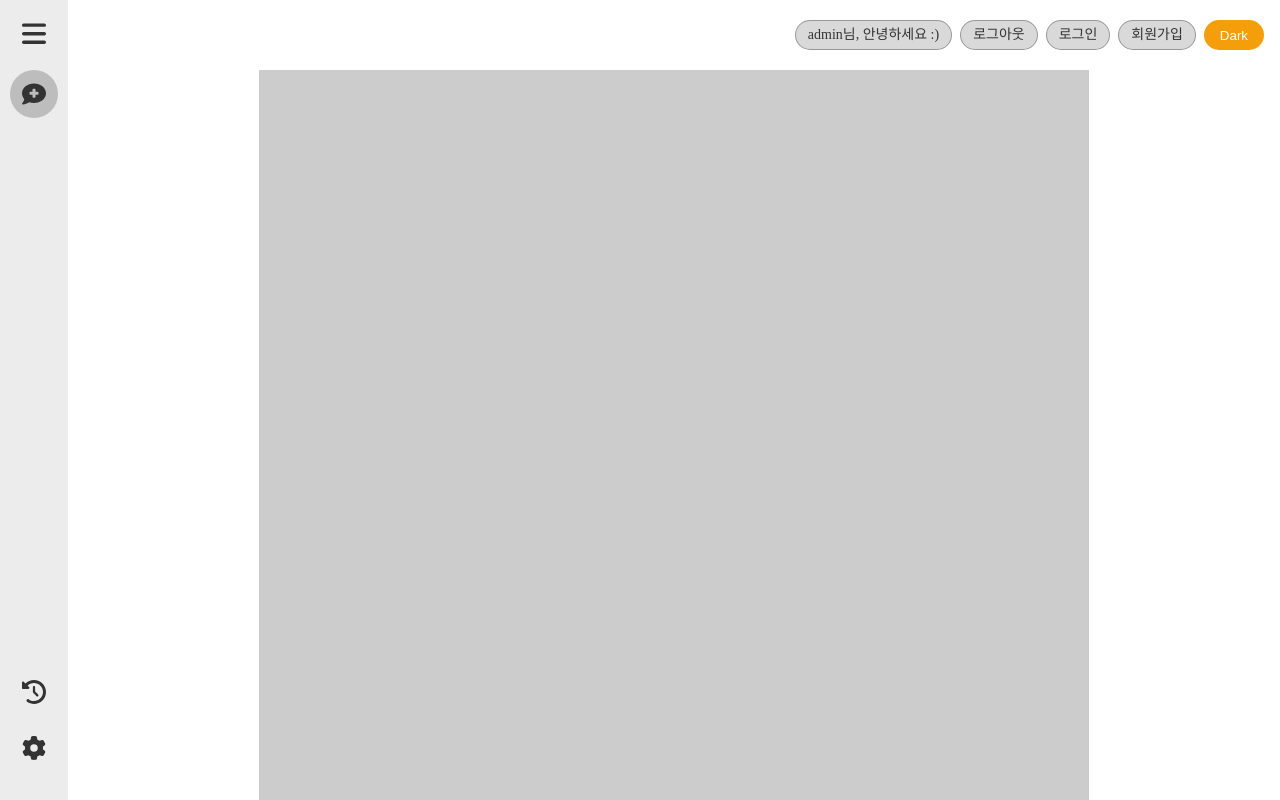
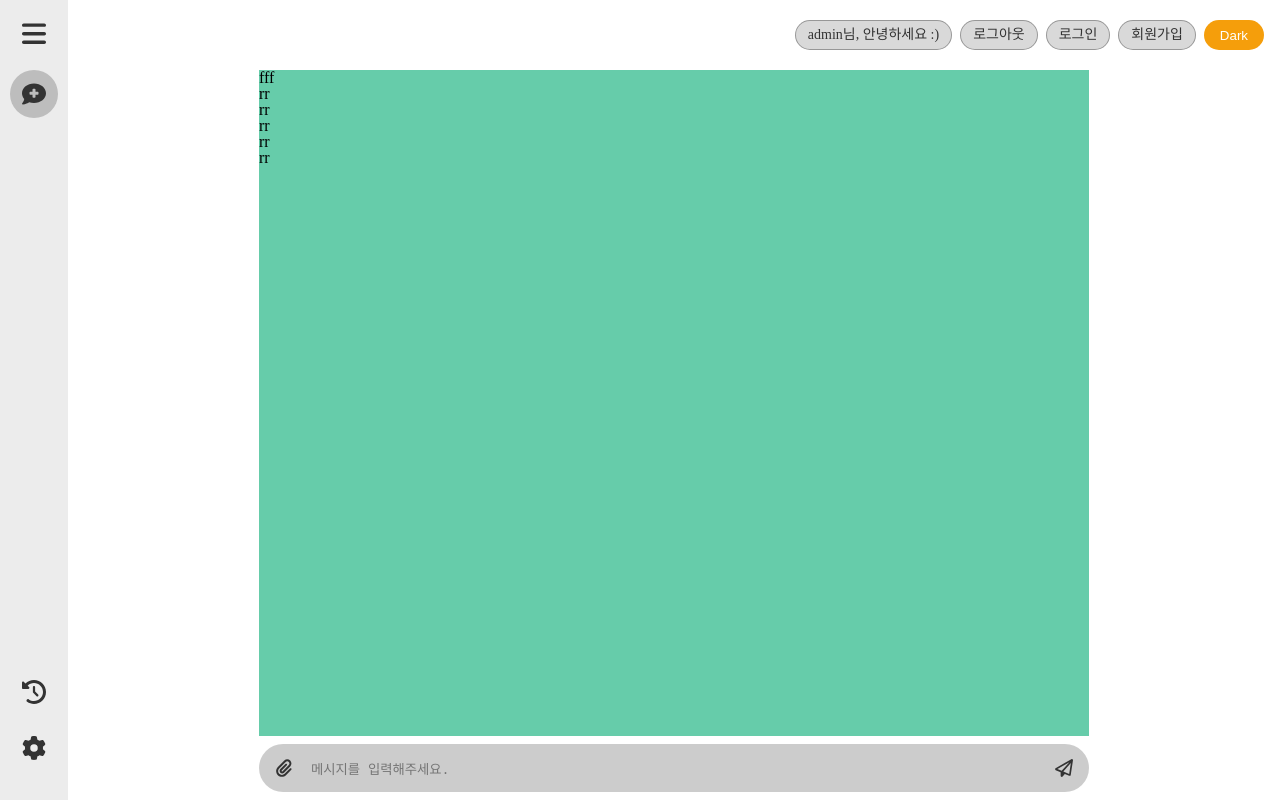
Before and after one commit to DoinSeol/generativeAI, a plain HTML site: page ROOT/main/index.html in a window 1280 px wide. Drawn offline with Linux system fonts and the light colour scheme.

Commit message:
24.08.05_right_q&a_01

```diff
--- a/ROOT/main/css/common.css
+++ b/ROOT/main/css/common.css
@@ -2,8 +2,9 @@
   --background-col: #131314;
   --side-box-col: #1E1F20;
   --active-box-col: #2B2171;
+  --basic-box-col: rgba(255, 255, 255, 0.15);
   --hover-box-col: #333333;
-  --hover-bt-col: rgba(255, 255, 255, 0.15);
+  --hover-bt-col: rgba(255, 255, 255, 0.2);
   --bt-col: rgba(255, 255, 255, 0.2);
   --bt-border-col: rgba(255, 255, 255, 0.3);
   --box-col: #1E1F20;
@@ -30,6 +31,7 @@
   --background-col: #ffffff;
   --side-box-col: #ececec;
   --active-box-col: #2B2171;
+  --basic-box-col: rgba(0, 0, 0, 0.2);
   --hover-box-col: #333333;
   --hover-bt-col: rgba(0, 0, 0, 0.15);
   --bt-col: rgba(0, 0, 0, 0.2);
@@ -67,32 +69,27 @@ svg {fill: var(--main-txt-col);}
 
 .bt_box_36 {width: 100%; height: 36px; border-radius: 18px;}
 
-.bt_box_36 a, .bt_box_48 a {width: 100%; }
-
-
 .bt_box_36 > a:first-child {height: 100%; display: flex; gap: 8px; flex-grow: 1; justify-content: flex-start; align-items: center;}
 .bt_box_36 > a p {width: calc(100% - 36px); overflow: hidden; text-overflow: ellipsis; white-space: nowrap;}
 .bt_box_36 > a button {margin:0 4px 0 0;}
 
-.bt_box_48 {width: 100%; height: 48px;  gap: 8px; border-radius: 24px; padding: 0 0 0 12px; background-color: rgba(0, 0, 0, 0.2);}
+.bt_box_48 {width: 100%; height: 48px;  gap: 8px; border-radius: 24px; padding: 0 0 0 12px; background-color: var(--basic-box-col);}
 .bt_box_48 p {width: calc(100% - 36px); overflow: hidden; text-overflow: ellipsis; white-space: nowrap;}
 
 
-
-/* 아이콘 */
+/* 아이콘 박스 */
 .icon_box_48, .icon_box_36, .icon_box_34, .icon_box_28, .icon_box_24, .icon_box_20 {flex-shrink: 0; border:none; border-radius: 50%; background-color: transparent; display: flex; justify-content: center; align-items: center; transition: 0.3s;}
 /* .icon_box_48.hover:hover, .icon_box_36, .icon_box_34, .icon_box_28, .icon_box_24, .icon_box_20 {background-color: #c2c2c2;  } */
-.icon_box_28:hover, .icon_box_48:hover {background-color: var(--hover-bt-col);  }
-.icon_box_28.no_hover:hover, .icon_box_48.no_hover:hover {background-color: transparent;  }
+.icon_box_24:hover, .icon_box_28:hover, .icon_box_34:hover, .icon_box_48:hover {background-color: var(--hover-bt-col);  }
+.icon_box_24.no_hover:hover, .icon_box_28.no_hover:hover, .icon_box_48.no_hover:hover {background-color: transparent;  }
+
 .icon_box_48 {width: 48px; height: 48px; }
 .icon_box_48 svg {width: 24px; height: auto; }
-
 .icon_box_36 {width: 36px; height: 36px; }
-
 .icon_box_34 {width: 34px; height: 34px; }
-
+.icon_box_34 svg {width: auto; height: 18px; }
 .icon_box_28 {width: 28px; height: 28px; }
-.icon_box_28 svg {width: auto; height: 20px; }
+.icon_box_28 svg {width: auto; height: 16px; }
 
 .icon_box_24 {width: 24px; height: 24px; }
 
@@ -100,6 +97,8 @@ svg {fill: var(--main-txt-col);}
 
 .flex_row {display: flex; flex-direction: row;}
 .flex_column {display: flex; flex-direction: column;}
+
+
 
 main {}
 
@@ -109,6 +108,8 @@ main .side_nav_menu_bt {position: fixed; width:auto; top: 10px; left: 10px; z-in
 /* 2. 사이드메뉴 - side_off */
 main .side_L_container { width: 68px; flex-shrink:0; height: 100vh; background-color: var(--side-box-col); transition: 0.5s;}
 main .side_L_container .side_menu_area {padding: 70px 0px 28px 0px; height: 100%; gap: 8px; justify-content: space-between; align-items: flex-start;}
+
+main .side_L_container .bt_box_36 a, main .side_L_container .bt_box_48 a {width: 100%; }
 
 main.side_off .bt_box_48 p, main.side_off .chat_list_bt_box {display: none;}
 
@@ -183,6 +184,15 @@ main .side_R_container .login_box a:hover {background-color: var(--bt-col);}
 
 
 /* 3-2. 우측_콘텐츠 */
-main .side_R_container .main_cont_container .main_cont_layout { width: 830px; margin: 0 auto; height: calc(100vh - 70px); overflow: hidden; background-color: rgba(0, 0, 0, 0.2); }
-main .side_R_container .main_cont_container .main_cont_layout .search_a_area {  }
-main .side_R_container .main_cont_container .main_cont_layout .search_q_area {  }
+main .side_R_container .bt_box_48 {padding: 8px;}
+
+
+main .side_R_container .main_cont_container .main_cont_layout { width: 862px; padding: 0 1rem; margin: 0 auto; height: calc(100vh - 70px); overflow: hidden; display: flex; flex-direction: column;}
+main .side_R_container .main_cont_container .main_cont_layout .contents_area { width: 100%; overflow-y: auto; background-color: aquamarine; flex-grow: 1;}
+main .side_R_container .main_cont_container .main_cont_layout .contents_area .search_a_area {width: 100%; height: 100%; background-color: rgba(0, 0, 0, 0.2);}
+main .side_R_container .main_cont_container .main_cont_layout .contents_area .search_a_area ul .cont_question {}
+main .side_R_container .main_cont_container .main_cont_layout .contents_area .search_a_area ul .cont_answer {}
+
+main .side_R_container .main_cont_container .main_cont_layout .search_q_area { width: 100%; padding: 8px 0; height:auto;}
+main .side_R_container .main_cont_container .main_cont_layout .search_q_area .bt_box_48.no_back:hover {background-color: var(--hover-bt-col);}
+main .side_R_container .main_cont_container .main_cont_layout textarea { width: 100%; border: none; outline: none; resize: none; background-color: transparent; color: var(--main-txt-col); }
--- a/ROOT/main/index.html
+++ b/ROOT/main/index.html
@@ -28,7 +28,7 @@
           <!-- 2-1-1. 사이드메뉴_채팅그룹_새채팅   -->
           <div class="add_newchat_bt_box">
             <a href="#" class="bt_box_48">
-              <div class="icon_box_24">
+              <div class="icon_box_24 no_hover">
                 <svg xmlns="http://www.w3.org/2000/svg" viewBox="0 0 512 512"><path d="M256 448c141.4 0 256-93.1 256-208S397.4 32 256 32S0 125.1 0 240c0 45.1 17.7 86.8 47.7 120.9c-1.9 24.5-11.4 46.3-21.4 62.9c-5.5 9.2-11.1 16.6-15.2 21.6c-2.1 2.5-3.7 4.4-4.9 5.7c-.6 .6-1 1.1-1.3 1.4l-.3 .3c0 0 0 0 0 0c0 0 0 0 0 0s0 0 0 0s0 0 0 0c-4.6 4.6-5.9 11.4-3.4 17.4c2.5 6 8.3 9.9 14.8 9.9c28.7 0 57.6-8.9 81.6-19.3c22.9-10 42.4-21.9 54.3-30.6c31.8 11.5 67 17.9 104.1 17.9zM224 160c0-8.8 7.2-16 16-16l32 0c8.8 0 16 7.2 16 16l0 48 48 0c8.8 0 16 7.2 16 16l0 32c0 8.8-7.2 16-16 16l-48 0 0 48c0 8.8-7.2 16-16 16l-32 0c-8.8 0-16-7.2-16-16l0-48-48 0c-8.8 0-16-7.2-16-16l0-32c0-8.8 7.2-16 16-16l48 0 0-48z"/></svg>
               </div>
               <p>새 채팅</p>
@@ -226,7 +226,7 @@
           <ul class="flex_column">
             <li>
               <a href="#" class="bt_box_48 no_back">
-                <div class="icon_box_24">
+                <div class="icon_box_24 no_hover">
                   <svg xmlns="http://www.w3.org/2000/svg" viewBox="0 0 512 512"><!--!Font Awesome Free 6.6.0 by @fontawesome - https://fontawesome.com License - https://fontawesome.com/license/free Copyright 2024 Fonticons, Inc.--><path d="M75 75L41 41C25.9 25.9 0 36.6 0 57.9L0 168c0 13.3 10.7 24 24 24l110.1 0c21.4 0 32.1-25.9 17-41l-30.8-30.8C155 85.5 203 64 256 64c106 0 192 86 192 192s-86 192-192 192c-40.8 0-78.6-12.7-109.7-34.4c-14.5-10.1-34.4-6.6-44.6 7.9s-6.6 34.4 7.9 44.6C151.2 495 201.7 512 256 512c141.4 0 256-114.6 256-256S397.4 0 256 0C185.3 0 121.3 28.7 75 75zm181 53c-13.3 0-24 10.7-24 24l0 104c0 6.4 2.5 12.5 7 17l72 72c9.4 9.4 24.6 9.4 33.9 0s9.4-24.6 0-33.9l-65-65 0-94.1c0-13.3-10.7-24-24-24z"/></svg>
                 </div>
                 <p>활동</p>
@@ -234,7 +234,7 @@
             </li>
             <li>
               <a href="#" class="bt_box_48 no_back">
-                <div class="icon_box_24">
+                <div class="icon_box_24 no_hover">
                   <svg xmlns="http://www.w3.org/2000/svg" viewBox="0 0 512 512"><!--!Font Awesome Free 6.6.0 by @fontawesome - https://fontawesome.com License - https://fontawesome.com/license/free Copyright 2024 Fonticons, Inc.--><path d="M495.9 166.6c3.2 8.7 .5 18.4-6.4 24.6l-43.3 39.4c1.1 8.3 1.7 16.8 1.7 25.4s-.6 17.1-1.7 25.4l43.3 39.4c6.9 6.2 9.6 15.9 6.4 24.6c-4.4 11.9-9.7 23.3-15.8 34.3l-4.7 8.1c-6.6 11-14 21.4-22.1 31.2c-5.9 7.2-15.7 9.6-24.5 6.8l-55.7-17.7c-13.4 10.3-28.2 18.9-44 25.4l-12.5 57.1c-2 9.1-9 16.3-18.2 17.8c-13.8 2.3-28 3.5-42.5 3.5s-28.7-1.2-42.5-3.5c-9.2-1.5-16.2-8.7-18.2-17.8l-12.5-57.1c-15.8-6.5-30.6-15.1-44-25.4L83.1 425.9c-8.8 2.8-18.6 .3-24.5-6.8c-8.1-9.8-15.5-20.2-22.1-31.2l-4.7-8.1c-6.1-11-11.4-22.4-15.8-34.3c-3.2-8.7-.5-18.4 6.4-24.6l43.3-39.4C64.6 273.1 64 264.6 64 256s.6-17.1 1.7-25.4L22.4 191.2c-6.9-6.2-9.6-15.9-6.4-24.6c4.4-11.9 9.7-23.3 15.8-34.3l4.7-8.1c6.6-11 14-21.4 22.1-31.2c5.9-7.2 15.7-9.6 24.5-6.8l55.7 17.7c13.4-10.3 28.2-18.9 44-25.4l12.5-57.1c2-9.1 9-16.3 18.2-17.8C227.3 1.2 241.5 0 256 0s28.7 1.2 42.5 3.5c9.2 1.5 16.2 8.7 18.2 17.8l12.5 57.1c15.8 6.5 30.6 15.1 44 25.4l55.7-17.7c8.8-2.8 18.6-.3 24.5 6.8c8.1 9.8 15.5 20.2 22.1 31.2l4.7 8.1c6.1 11 11.4 22.4 15.8 34.3zM256 336a80 80 0 1 0 0-160 80 80 0 1 0 0 160z"/></svg>
                 </div>
                 <p>설정</p>
@@ -266,8 +266,38 @@
       <!-- 3-2. 우측_콘텐츠 -->
       <div class="main_cont_container">
         <div class="main_cont_layout">
-          <div class="search_a_area"></div>
-          <div class="search_q_area"></div>
+          <div class="contents_area">
+
+            <div class="search_a_area">
+              <ul>
+                <li class="cont_question">fff</li>
+                <li class="cont_answer">rr</li>
+                <li class="cont_answer">rr</li>
+                <li class="cont_answer">rr</li>
+                <li class="cont_answer">rr</li>
+                <li class="cont_answer">rr</li>
+              </ul>
+            </div>
+
+          </div>
+
+          <div class="search_q_area">
+            <div class="bt_box_48">
+              <a href="#" class="icon_box_34">
+                <svg xmlns="http://www.w3.org/2000/svg" viewBox="0 0 448 512"><path d="M364.2 83.8c-24.4-24.4-64-24.4-88.4 0l-184 184c-42.1 42.1-42.1 110.3 0 152.4s110.3 42.1 152.4 0l152-152c10.9-10.9 28.7-10.9 39.6 0s10.9 28.7 0 39.6l-152 152c-64 64-167.6 64-231.6 0s-64-167.6 0-231.6l184-184c46.3-46.3 121.3-46.3 167.6 0s46.3 121.3 0 167.6l-176 176c-28.6 28.6-75 28.6-103.6 0s-28.6-75 0-103.6l144-144c10.9-10.9 28.7-10.9 39.6 0s10.9 28.7 0 39.6l-144 144c-6.7 6.7-6.7 17.7 0 24.4s17.7 6.7 24.4 0l176-176c24.4-24.4 24.4-64 0-88.4z"/></svg>
+              </a>
+
+              <div>
+                <textarea rows="1" placeholder="메시지를 입력해주세요."></textarea>
+              </div>
+
+              <a href="#" class="icon_box_34">
+                <svg xmlns="http://www.w3.org/2000/svg" viewBox="0 0 512 512"><path d="M16.1 260.2c-22.6 12.9-20.5 47.3 3.6 57.3L160 376l0 103.3c0 18.1 14.6 32.7 32.7 32.7c9.7 0 18.9-4.3 25.1-11.8l62-74.3 123.9 51.6c18.9 7.9 40.8-4.5 43.9-24.7l64-416c1.9-12.1-3.4-24.3-13.5-31.2s-23.3-7.5-34-1.4l-448 256zm52.1 25.5L409.7 90.6 190.1 336l1.2 1L68.2 285.7zM403.3 425.4L236.7 355.9 450.8 116.6 403.3 425.4z"/></svg>
+              </a>
+            </div>
+
+          </div>
+
         </div>
       </div>
 
```
